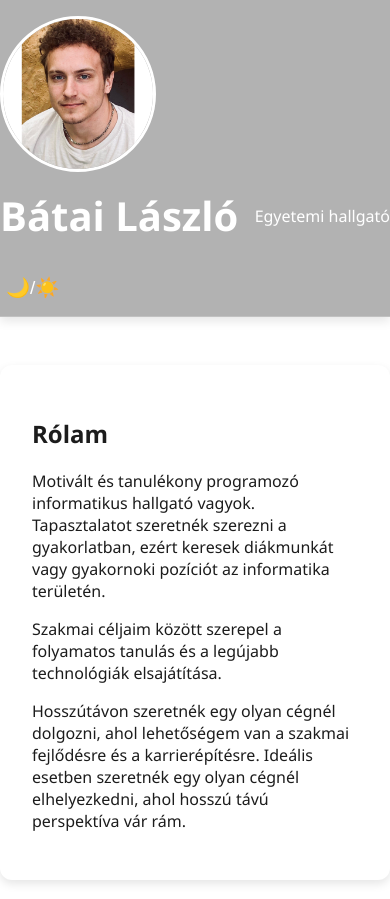
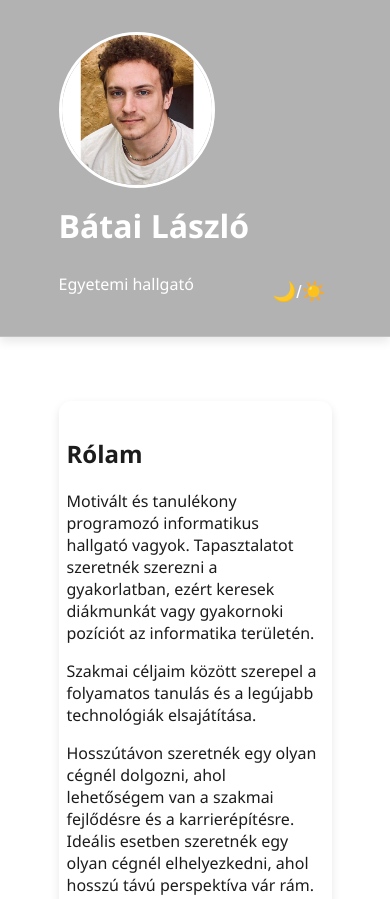
Before and after one commit to batailaszlo/CV, a plain HTML site: page index.html in a window 390 px wide. Shown: the top 899 px of the page. Drawn offline with Linux system fonts and the light colour scheme.

Commit message:
Mobile sync

```diff
--- a/style.css
+++ b/style.css
@@ -17,7 +17,7 @@ transition: background 0.3s, color 0.3s;
 }
 
 .container {
-max-width: 900px;
+max-width: 70%;
 margin: auto;
 padding: 0rem;
 }
@@ -79,10 +79,11 @@ header .container {
 
 header img {
   width: 120px;
-  height: 120px;
   border-radius: 50%;
   border: 3px solid white;
   object-fit: cover;
+  max-width: 100%;
+  height: auto;
 }
 
 
@@ -159,3 +160,28 @@ section:hover {
   transform: translateY(-4px);
   box-shadow: 0 8px 20px rgba(0, 0, 0, 0.15);
 }
+
+@media (max-width: 768px) {
+  header .container,
+  main.container {
+    padding: 1rem;
+  }
+
+  header h1 {
+    font-size: 2rem;
+  }
+
+  section {
+    padding: 1rem 0.5rem;
+  }
+
+  .skills-list {
+    flex-direction: column;
+    align-items: flex-start;
+  }
+
+  header img {
+    width: 100px;
+    height: 100px;
+  }
+}
```
